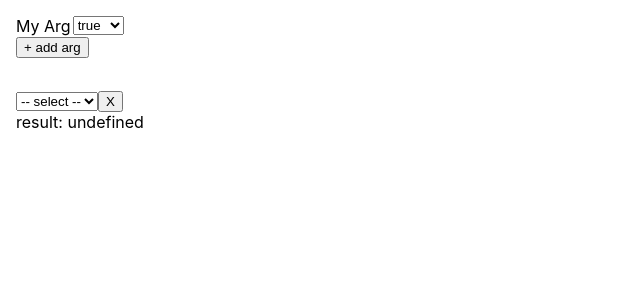
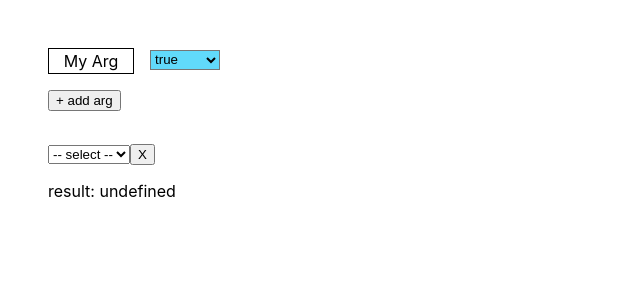
Before and after one commit to AyushiPohekar/firebond1, a React (Create React App) app: page / in a window 1280 px wide. Shown: the top 300 px of the page, without its empty margins (0-640 px from the left). Built offline with nearby package versions, Linux system fonts and the light colour scheme.

Commit message:
stylingdone

```diff
--- a/src/And.js
+++ b/src/And.js
@@ -19,7 +19,7 @@ export function And({ handleClose, list }) {
 
   const hasAndOption = selectedOptions.includes("and");
   return (
-    <>
+    <div className="Anddiv">
       <div>
         <select>
           <option value="and">And</option>
@@ -52,11 +52,13 @@ export function And({ handleClose, list }) {
             handleOptionChange={(event) => handleOptionChangeForIndex(event, index)} />
         )
         )}
+
         {!hasAndOption && (
           <button onClick={handleAddOp}>+ add op</button>
         )}
+
       </div>
 
-    </>
+    </div>
   );
 }
--- a/src/App.css
+++ b/src/App.css
@@ -1,53 +1,34 @@
 .App {
- margin-left: 1rem;
+  margin-left: 1rem;
   margin-top: 1rem;
+  padding: 2rem;
+}
+.lowerdiv {
+  margin-top: 2rem;
+}
+.listdiv {
+  display: flex;
+  gap: 1rem;
+}
+.listdiv span {
+  width: 80px;
+  border: 1px solid black;
+  text-align: center;
+  padding: 2px;
+}
+.listdiv select {
+  width: 70px;
+  height: 20px;
+  background-color: #61dafb;
 
 }
-.lowerdiv{
-  margin-top: 2rem;
-}
-.listdiv{
- display: flex;
- gap: 2px;
-
-}
-.listdiv select{
-  width: max-content;
-  height: max-content;
+.showInputdiv button{
+  margin-top: 1rem;
 }
 
-
-.App-logo {
-  height: 40vmin;
-  pointer-events: none;
+.resultbtn{
+  margin-top: 1rem;
 }
-
-@media (prefers-reduced-motion: no-preference) {
-  .App-logo {
-    animation: App-logo-spin infinite 20s linear;
-  }
+.Anddiv button{
+  margin-top: 2px;
 }
-
-.App-header {
-  background-color: #282c34;
-  min-height: 100vh;
-  display: flex;
-  flex-direction: column;
-  align-items: center;
-  justify-content: center;
-  font-size: calc(10px + 2vmin);
-  color: white;
-}
-
-.App-link {
-  color: #61dafb;
-}
-
-@keyframes App-logo-spin {
-  from {
-    transform: rotate(0deg);
-  }
-  to {
-    transform: rotate(360deg);
-  }
-}
--- a/src/App.js
+++ b/src/App.js
@@ -82,7 +82,7 @@ function App() {
           <Or handleClose={handleClose} />
         ) : null}
 
-        <div>result: {boolean}</div>
+        <div className="resultbtn">result: {boolean}</div>
       </div>
     </div>
   );
--- a/src/UpperArgument.js
+++ b/src/UpperArgument.js
@@ -1,3 +1,5 @@
+import "./App.css"
+
 export function UpperArgument({
   handleBoolean, handlePlus, showInput, handleInputChange, handleAddButtonClick, item, list,
 }) {
@@ -8,23 +10,28 @@ export function UpperArgument({
           return (
             <div className="listdiv" key={index}>
               <span>{item}</span>
+              <div>
               <select onChange={handleBoolean}>
                 <option value="true">true</option>
                 <option value="false">false</option>
               </select>
+              </div>
             </div>
           );
         })}
 
         <div className="showInputdiv">
           {showInput ? (
-            <>
+            <div className="showInputInnerdiv">
               <input type="text" value={item} onChange={handleInputChange} />
 
               <button onClick={handleAddButtonClick}>Add</button>
-            </>
+            </div>
           ) : null}
+          <div>
           <button onClick={handlePlus}>+ add arg</button>
+          </div>
+
         </div>
       </div>
     </>
```
